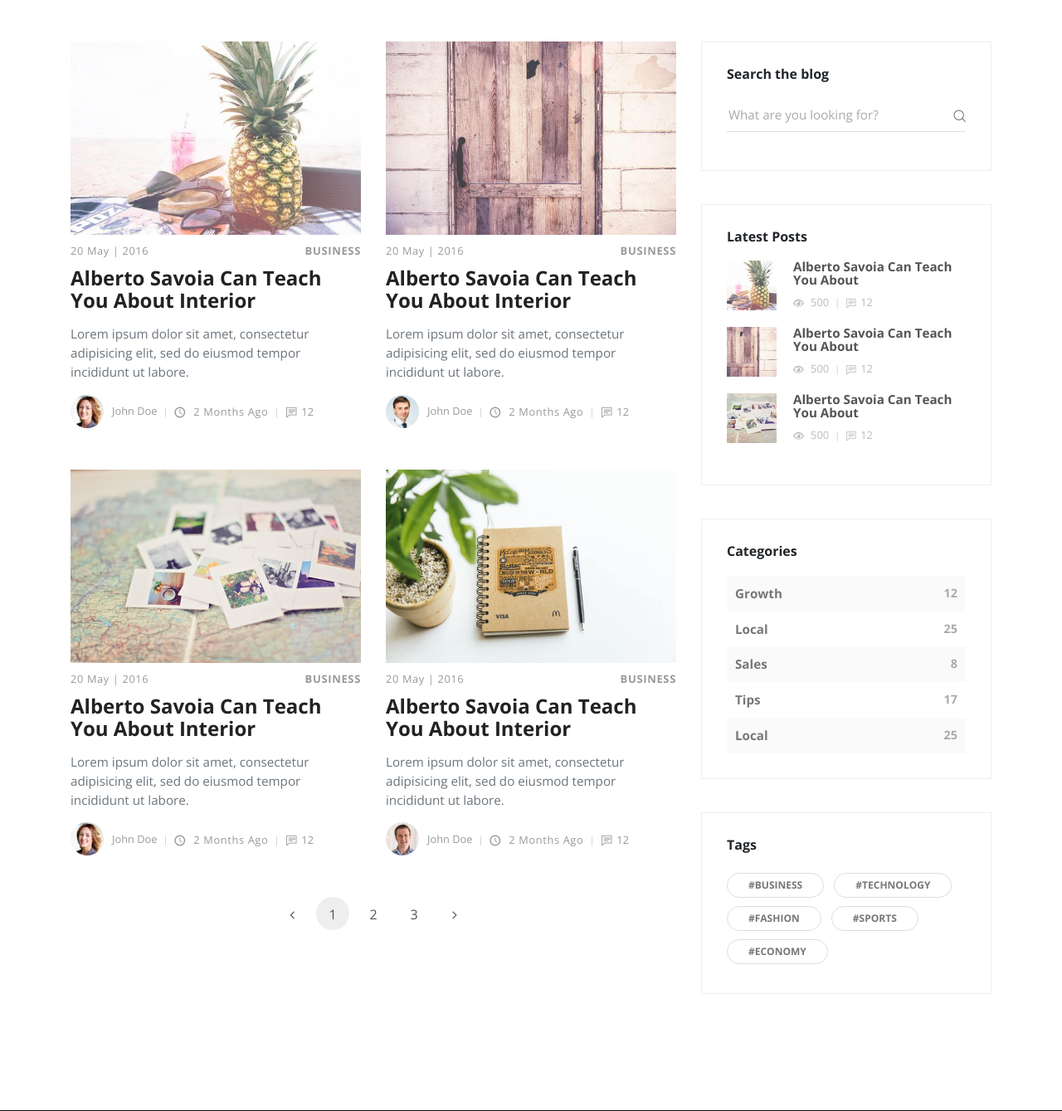
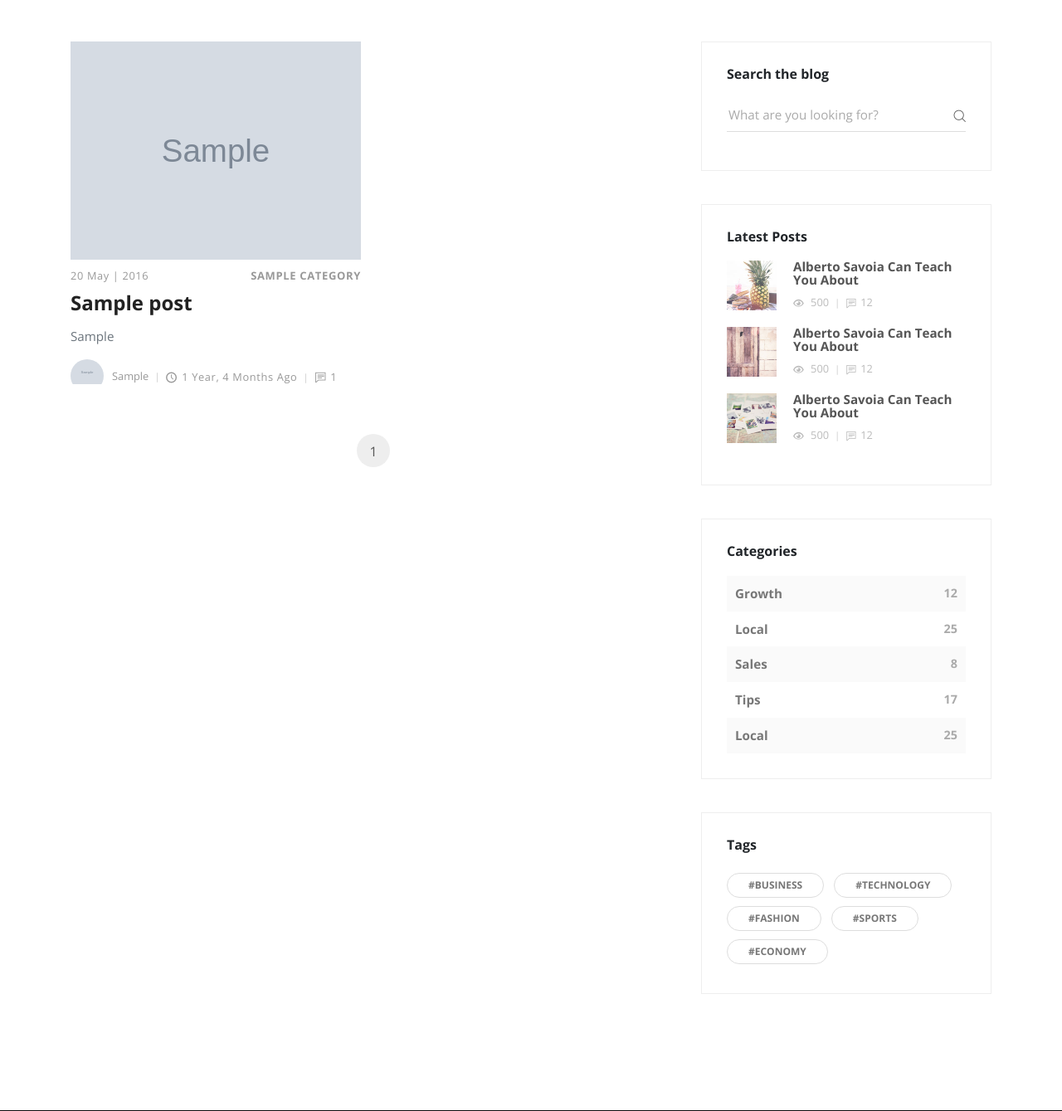
Before and after one commit to coderapperr/My-Blog, a Django app: page /blog/ in a window 1280 px wide. Shown: the part 81-1420 px from the top of the page at 83% size. Run offline with Django 3.2, Linux system fonts and the light colour scheme; tables that the repository leaves empty hold one stand-in row (values such as "Sample post"); grey boxes marked "Sample" are stand-in pictures; some libraries are stand-ins or nearby versions.

Commit message:
Pagination Done

```diff
--- a/src/posts/views.py
+++ b/src/posts/views.py
@@ -1,4 +1,5 @@
 from django.shortcuts import render
+from django.core.paginator import Paginator, EmptyPage, PageNotAnInteger
 from .models import Post
 from marketing.models import SignUp
 
@@ -21,7 +22,23 @@ def index(request):
 
 
 def blog(request):
-    return render(request, 'blog.html', {})
+    post_list = Post.objects.all()
+    paginator = Paginator(post_list, 4)
+    page_request_var = 'page'
+    page = request.GET.get(page_request_var)
+
+    try:
+        paginated_queryset = paginator.page(page)
+    except PageNotAnInteger:
+        paginated_queryset = paginator.page(1)
+    except EmptyPage:
+        paginated_queryset = paginator.page(paginator.num_pages)
+
+    context = {
+        'post_list': paginated_queryset,
+        'page_request_var': page_request_var,
+    }
+    return render(request, 'blog.html', context)
 
 
 def post(request):
--- a/src/templates/blog.html
+++ b/src/templates/blog.html
@@ -9,86 +9,42 @@
           <div class="container">
             <div class="row">
               <!-- post -->
+              {% for post in post_list %}
                 <div class="post col-xl-6">
-                <div class="post-thumbnail"><a href="post.html"><img src="{% static 'img/blog-post-1.jpeg' %}" alt="..." class="img-fluid"></a></div>
+                  <div class="post-thumbnail"><a href="post.html"><img src="{{ post.thumbnail.url }}" alt="..." class="img-fluid"></a></div>
                   <div class="post-details">
                     <div class="post-meta d-flex justify-content-between">
                       <div class="date meta-last">20 May | 2016</div>
-                    <div class="category"><a href="#">Business</a></div>
+                      <div class="category">
+                        {% for cat in post.categories.all %}
+                        <a href="#">{{ cat }}</a>
+                        {% endfor %}
+                      </div>
                     </div><a href="post.html">
-                    <h3 class="h4">Alberto Savoia Can Teach You About Interior</h3></a>
-                  <p class="text-muted">Lorem ipsum dolor sit amet, consectetur adipisicing elit, sed do eiusmod tempor incididunt ut labore.</p>
+                      <h3 class="h4">{{ post.title }}</h3></a>
+                    <p class="text-muted">{{ post.overview }}</p>
                     <footer class="post-footer d-flex align-items-center"><a href="#" class="author d-flex align-items-center flex-wrap">
-                      <div class="avatar"><img src="{% static 'img/avatar-3.jpg' %}" alt="..." class="img-fluid"></div>
-                      <div class="title"><span>John Doe</span></div></a>
-                    <div class="date"><i class="icon-clock"></i> 2 months ago</div>
-                    <div class="comments meta-last"><i class="icon-comment"></i>12</div>
+                        <div class="avatar"><img src="{{ post.author.profile_picture.url }}" alt="..." class="img-fluid"></div>
+                        <div class="title"><span>{{ post.author }}</span></div></a>
+                      <div class="date"><i class="icon-clock"></i>{{ post.timestamp|timesince }} ago</div>
+                      <div class="comments meta-last"><i class="icon-comment"></i>{{ post.comment_count }}</div>
                     </footer>
                   </div>
                 </div>
-              <!-- post             -->
-              <div class="post col-xl-6">
-                <div class="post-thumbnail"><a href="post.html"><img src="{% static 'img/blog-post-2.jpg' %}" alt="..." class="img-fluid"></a></div>
-                <div class="post-details">
-                  <div class="post-meta d-flex justify-content-between">
-                    <div class="date meta-last">20 May | 2016</div>
-                    <div class="category"><a href="#">Business</a></div>
-                  </div><a href="post.html">
-                    <h3 class="h4">Alberto Savoia Can Teach You About Interior</h3></a>
-                  <p class="text-muted">Lorem ipsum dolor sit amet, consectetur adipisicing elit, sed do eiusmod tempor incididunt ut labore.</p>
-                  <div class="post-footer d-flex align-items-center"><a href="#" class="author d-flex align-items-center flex-wrap">
-                      <div class="avatar"><img src="{% static 'img/avatar-2.jpg' %}" alt="..." class="img-fluid"></div>
-                      <div class="title"><span>John Doe</span></div></a>
-                    <div class="date"><i class="icon-clock"></i> 2 months ago</div>
-                    <div class="comments meta-last"><i class="icon-comment"></i>12</div>
-                  </div>
-                </div>
-              </div>
-              <!-- post             -->
-              <div class="post col-xl-6">
-                <div class="post-thumbnail"><a href="post.html"><img src="{% static 'img/blog-post-3.jpeg' %}" alt="..." class="img-fluid"></a></div>
-                <div class="post-details">
-                  <div class="post-meta d-flex justify-content-between">
-                    <div class="date meta-last">20 May | 2016</div>
-                    <div class="category"><a href="#">Business</a></div>
-                  </div><a href="post.html">
-                    <h3 class="h4">Alberto Savoia Can Teach You About Interior</h3></a>
-                  <p class="text-muted">Lorem ipsum dolor sit amet, consectetur adipisicing elit, sed do eiusmod tempor incididunt ut labore.</p>
-                  <div class="post-footer d-flex align-items-center"><a href="#" class="author d-flex align-items-center flex-wrap">
-                      <div class="avatar"><img src="{% static 'img/avatar-3.jpg' %}" alt="..." class="img-fluid"></div>
-                      <div class="title"><span>John Doe</span></div></a>
-                    <div class="date"><i class="icon-clock"></i> 2 months ago</div>
-                    <div class="comments meta-last"><i class="icon-comment"></i>12</div>
-                  </div>
-                </div>
-              </div>
-              <!-- post -->
-              <div class="post col-xl-6">
-                <div class="post-thumbnail"><a href="post.html"><img src="{% static 'img/blog-post-4.jpeg' %}" alt="..." class="img-fluid"></a></div>
-                <div class="post-details">
-                  <div class="post-meta d-flex justify-content-between">
-                    <div class="date meta-last">20 May | 2016</div>
-                    <div class="category"><a href="#">Business</a></div>
-                  </div><a href="post.html">
-                    <h3 class="h4">Alberto Savoia Can Teach You About Interior</h3></a>
-                  <p class="text-muted">Lorem ipsum dolor sit amet, consectetur adipisicing elit, sed do eiusmod tempor incididunt ut labore.</p>
-                  <div class="post-footer d-flex align-items-center"><a href="#" class="author d-flex align-items-center flex-wrap">
-                      <div class="avatar"><img src="{% static 'img/avatar-1.jpg' %}" alt="..." class="img-fluid"></div>
-                      <div class="title"><span>John Doe</span></div></a>
-                    <div class="date"><i class="icon-clock"></i> 2 months ago</div>
-                    <div class="comments meta-last"><i class="icon-comment"></i>12</div>
-                  </div>
-                </div>
-              </div>
+              {% endfor %}
             </div>
             <!-- Pagination -->
             <nav aria-label="Page navigation example">
               <ul class="pagination pagination-template d-flex justify-content-center">
-                <li class="page-item"><a href="#" class="page-link"> <i class="fa fa-angle-left"></i></a></li>
-                <li class="page-item"><a href="#" class="page-link active">1</a></li>
-                <li class="page-item"><a href="#" class="page-link">2</a></li>
-                <li class="page-item"><a href="#" class="page-link">3</a></li>
-                <li class="page-item"><a href="#" class="page-link"> <i class="fa fa-angle-right"></i></a></li>
+                {% if post_list.has_previous %}
+                <li class="page-item"><a href="?{{ page_request_var }}={{ post_list.previous_page_number }}" class="page-link"> <i class="fa fa-angle-left"></i></a></li>
+                <li class="page-item"><a href="?{{ page_request_var }}={{ post_list.previous_page_number }}" class="page-link">{{ post_list.number|add:"-1" }}</a></li>
+                {% endif %}
+                <li class="page-item"><a href="#" class="page-link active">{{ post_list.number }}</a></li>
+                {% if post_list.has_next %}
+                <li class="page-item"><a href="?{{ page_request_var }}={{ post_list.next_page_number }}" class="page-link">{{ post_list.number|add:"1" }}</a></li>
+                <li class="page-item"><a href="?{{ page_request_var }}={{ post_list.next_page_number }}" class="page-link"> <i class="fa fa-angle-right"></i></a></li>
+                {% endif %}
               </ul>
             </nav>
           </div>
```
Also changed, not shown: media_root/blog-1.jpg (added), media_root/blog-3.jpg (added), media_root/blog-post-2.jpg (added). Lines whose indentation alone changed are shown as unchanged.
